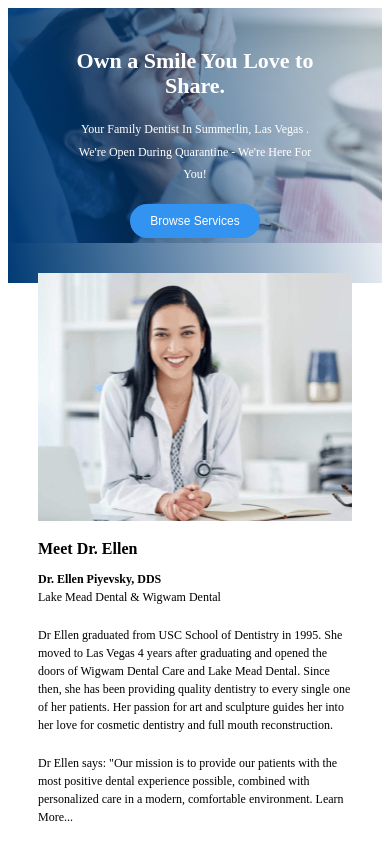
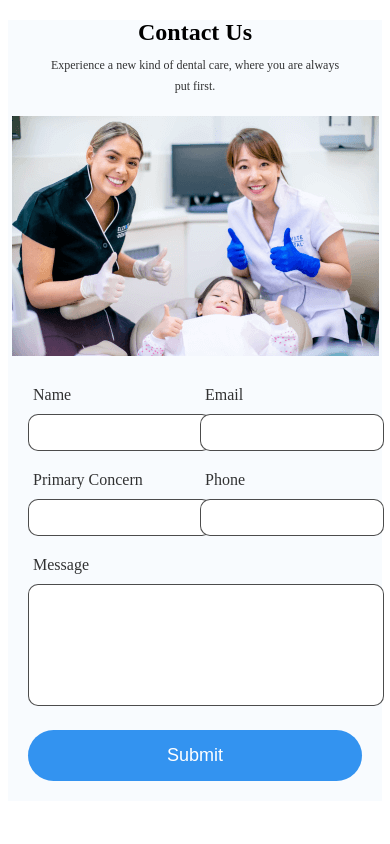
Before and after one commit to idenispankov/lake_mead_dental_next_js, a Next.js app: page / in a window 390 px wide. Shown: the top 844 px of the page. Built offline with nearby package versions, Linux system fonts and the light colour scheme.

Commit message:
contact form mobile ui ready

```diff
--- /dev/null
+++ b/components/ContactUs/ContactUs.js
@@ -0,0 +1,96 @@
+import styles from './ContactUs.module.css';
+
+export default function ContactUs() {
+  const handleSubmit = (e) => {
+    e.preventDefault();
+    console.log('Submitted');
+    e.target.reset();
+  };
+
+  return (
+    <section className={styles.section}>
+      <h2 className={styles.section__heading}>Contact Us</h2>
+      <p className={styles.section__text}>
+        Experience a new kind of dental care, where you are always put first.
+      </p>
+      <div className={styles.section__container}>
+        <div className={styles.section__container_image}></div>
+        <div className={styles.form__container}>
+          <h2
+            className={`${styles.section__heading} ${styles.form__container_heading}`}
+          >
+            Contact Us
+          </h2>
+          <p
+            className={`${styles.section__text} ${styles.form__container_text}`}
+          >
+            Experience a new kind of dental care, where you are always put
+            first.
+          </p>
+          <form className={styles.form} onSubmit={handleSubmit}>
+            <div className={styles.inputs__group_container}>
+              <div className={styles.label__inputs}>
+                <label className={styles.form__label} htmlFor='name'>
+                  Name
+                </label>
+                <input
+                  className={styles.form__input}
+                  type='text'
+                  placeholder=''
+                  name='name'
+                />
+              </div>
+              <div className={styles.label__inputs}>
+                <label className={styles.form__label} htmlFor='email'>
+                  Email
+                </label>
+                <input
+                  className={styles.form__input}
+                  type='email'
+                  placeholder=''
+                  name='email'
+                />
+              </div>
+            </div>
+
+            <div className={styles.inputs__group_container}>
+              <div className={styles.label__inputs}>
+                <label className={styles.form__label} htmlFor='concern'>
+                  Primary Concern
+                </label>
+                <input
+                  className={styles.form__input}
+                  type='text'
+                  placeholder=''
+                  name='concern'
+                />
+              </div>
+              <div className={styles.label__inputs}>
+                <label className={styles.form__label} htmlFor='tel'>
+                  Phone
+                </label>
+                <input
+                  className={styles.form__input}
+                  type='phone'
+                  placeholder=''
+                  name='phone'
+                />
+              </div>
+            </div>
+
+            <label className={styles.form__label} htmlFor='message'>
+              Message
+            </label>
+            <textarea
+              className={styles.form__textarea}
+              type='text'
+              placeholder=''
+              name='message'
+            />
+            <button className={styles.form__button}>Submit</button>
+          </form>
+        </div>
+      </div>
+    </section>
+  );
+}
--- /dev/null
+++ b/components/ContactUs/ContactUs.module.css
@@ -0,0 +1,100 @@
+.section {
+  max-width: 1600px;
+  margin: 0 auto;
+  background: #f8fbfe;
+}
+
+.form__container_heading {
+  display: none;
+}
+
+.form__container_text {
+  display: none;
+}
+
+.section__heading {
+  font-size: 24px;
+  line-height: 106.5%;
+  margin-bottom: 10px;
+  text-align: center;
+}
+
+.section__text {
+  font-size: 12px;
+  line-height: 170%;
+  text-align: center;
+  opacity: 0.8;
+  max-width: 300px;
+  margin: 0 auto;
+  margin-bottom: 20px;
+}
+
+.section__container_image {
+  background: url('../../public/images/contact_image_mobile.png') no-repeat
+    center;
+  min-width: 100%;
+  height: 240px;
+  margin: 0 auto;
+}
+
+.form {
+  padding: 20px;
+  padding-top: 30px;
+  max-width: 600px;
+  margin: 0 auto;
+}
+
+.form__label {
+  opacity: 0.8;
+  margin-left: 5px;
+}
+
+.form__input,
+.form__textarea {
+  width: 100%;
+  padding: 10px;
+  border-radius: 10px;
+  margin: 10px 0;
+  border: 1px solid rgba(0, 0, 0, 0.7);
+  outline: none;
+}
+
+.form__input:focus,
+.form__textarea:focus {
+  border: 1px solid #3393f0;
+}
+
+.form__textarea {
+  min-height: 100px;
+  margin-bottom: 20px;
+  resize: none;
+  max-width: 100%;
+}
+
+.inputs__group_container {
+  display: grid;
+  grid-template-columns: repeat(2, 1fr);
+  gap: 10px;
+  margin-bottom: 10px;
+}
+
+.form__textarea {
+  width: 100%;
+}
+
+.form__button {
+  border: none;
+  cursor: pointer;
+  background: #3393f0;
+  color: #fff;
+  border-radius: 100px;
+  display: block;
+  width: 100%;
+  padding: 15px;
+  transition: all 0.3s linear;
+  font-size: 18px;
+}
+
+.form__button:hover {
+  background-color: #02509e;
+}
--- a/pages/index.js
+++ b/pages/index.js
@@ -4,6 +4,7 @@ import AboutDoctor from '../components/AboutDoctor/AboutDoctor';
 import Treatments from '../components/Treatments/Treatments';
 import WhyUs from '../components/WhyUs/WhyUs';
 import MoreAboutUs from '../components/MoreAboutUs/MoreAboutUs';
+import ContactUs from '../components/ContactUs/ContactUs';
 
 export default function Home() {
   return (
@@ -14,11 +15,12 @@ export default function Home() {
         </title>
         <meta name='description' content='Generated by create next app' />
       </Head>
-      <Banner />
-      <AboutDoctor />
-      <Treatments />
-      <WhyUs />
-      <MoreAboutUs />
+      {/* <Banner /> */}
+      {/* <AboutDoctor /> */}
+      {/* <Treatments /> */}
+      {/* <WhyUs /> */}
+      {/* <MoreAboutUs /> */}
+      <ContactUs />
     </>
   );
 }
```
Also changed, not shown: public/images/contact_image_mobile.png (added).
